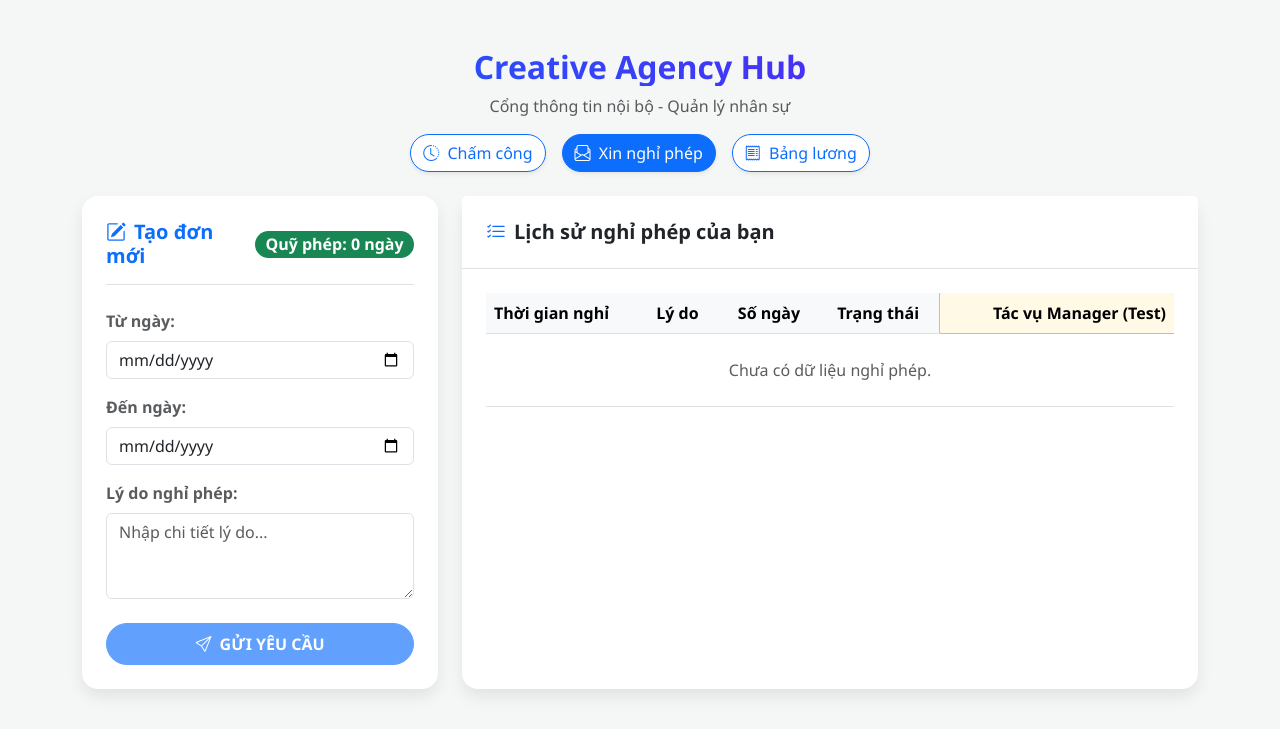
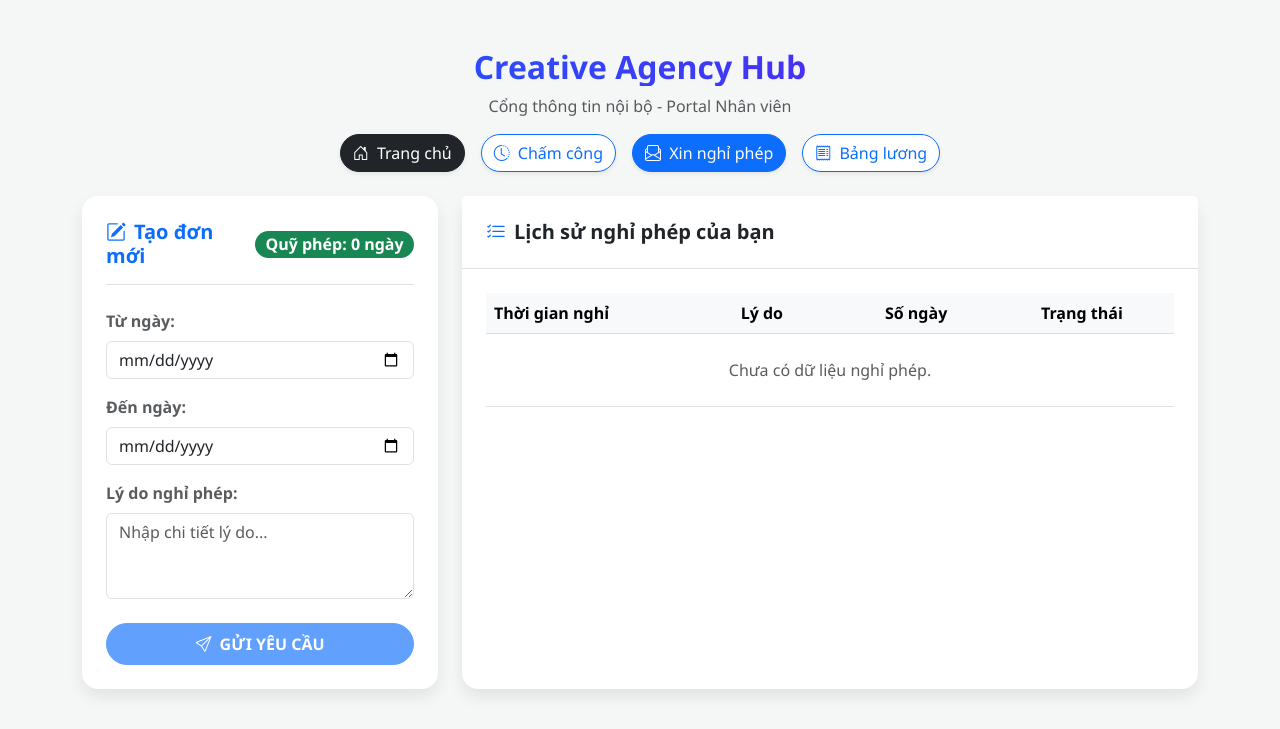
Before and after one commit to Minhhieu3012/creative-agency-hub, a PHP site: page /LTW/pages/leave_request.php in a window 1280 px wide. Shown: the top 729 px of the page. Run offline with PHP 8.4, Linux system fonts and the light colour scheme; data that the repository does not hold is empty.

Commit message:
xoá logic tự chấp nhận duyệt nghỉ việc đối với Employee

```diff
--- a/pages/leave_request.php
+++ b/pages/leave_request.php
@@ -4,7 +4,7 @@ require_once '../config/db_connect.php';
 
 date_default_timezone_set('Asia/Ho_Chi_Minh');
 
-$_SESSION['user_id'] = 1;
+$_SESSION['user_id'] = 1; // LUÔN ĐÓNG VAI TRÒ LÀ NHÂN VIÊN 1
 $user_id = $_SESSION['user_id'];
 
 // 1. LẤY THÔNG TIN QUỸ PHÉP
@@ -13,16 +13,12 @@ $stmtUser->execute([$user_id]);
 $user = $stmtUser->fetch();
 $leave_balance = $user['leave_balance'] ?? 0;
 
-// --- XỬ LÝ LOGIC ---
-if ($_SERVER['REQUEST_METHOD'] == 'POST') {
-
-    // A. LUỒNG NHÂN VIÊN: GỬI ĐƠN NGHỈ PHÉP
-    if (isset($_POST['submit_leave'])) {
+// 2. XỬ LÝ NHÂN VIÊN GỬI ĐƠN
+if ($_SERVER['REQUEST_METHOD'] == 'POST' && isset($_POST['submit_leave'])) {
     $start_date = $_POST['start_date'];
     $end_date = $_POST['end_date'];
     $reason = $_POST['reason'];
 
-        // Tính số ngày xin nghỉ
     $days_requested = (strtotime($end_date) - strtotime($start_date)) / 86400 + 1;
 
     if ($days_requested <= 0) {
@@ -32,50 +28,17 @@ if ($_SERVER['REQUEST_METHOD'] == 'POST') {
         $_SESSION['flash_msg'] = "Bạn chỉ còn $leave_balance ngày phép. Không thể xin nghỉ $days_requested ngày!";
         $_SESSION['flash_type'] = "warning";
     } else {
-            // Lưu vào DB với trạng thái mặc định là Pending
         $stmt = $pdo->prepare("INSERT INTO leave_requests (user_id, start_date, end_date, reason) VALUES (?, ?, ?, ?)");
         $stmt->execute([$user_id, $start_date, $end_date, $reason]);
 
-            $_SESSION['flash_msg'] = "Gửi đơn xin nghỉ $days_requested ngày thành công. Vui lòng chờ duyệt!";
+        $_SESSION['flash_msg'] = "Gửi đơn thành công. Vui lòng chờ Quản lý duyệt!";
         $_SESSION['flash_type'] = "success";
     }
     header("Location: leave_request.php");
     exit();
 }
 
-    // B. LUỒNG QUẢN LÝ (Chỉ dùng để Test): DUYỆT / TỪ CHỐI ĐƠN
-    if (isset($_POST['action_leave'])) {
-        $request_id = $_POST['request_id'];
-        $action = $_POST['action_leave']; // 'Approved' hoặc 'Rejected'
-        $days_to_deduct = $_POST['days_requested'];
-
-        if ($action == 'Approved') {
-            try {
-                $pdo->beginTransaction();
-                // 1. Đổi trạng thái thành Approved
-                $pdo->prepare("UPDATE leave_requests SET status = 'Approved' WHERE id = ?")->execute([$request_id]);
-                // 2. Trừ quỹ phép của nhân viên
-                $pdo->prepare("UPDATE users SET leave_balance = leave_balance - ? WHERE id = ?")->execute([$days_to_deduct, $user_id]);
-                $pdo->commit();
-                $_SESSION['flash_msg'] = "Đã DUYỆT đơn và trừ quỹ phép thành công!";
-                $_SESSION['flash_type'] = "success";
-            } catch (Exception $e) {
-                $pdo->rollBack();
-                $_SESSION['flash_msg'] = "Lỗi khi duyệt đơn: " . $e->getMessage();
-                $_SESSION['flash_type'] = "danger";
-            }
-        } elseif ($action == 'Rejected') {
-            // Từ chối thì chỉ đổi trạng thái, không trừ phép
-            $pdo->prepare("UPDATE leave_requests SET status = 'Rejected' WHERE id = ?")->execute([$request_id]);
-            $_SESSION['flash_msg'] = "Đã TỪ CHỐI đơn nghỉ phép!";
-            $_SESSION['flash_type'] = "danger";
-        }
-        header("Location: leave_request.php");
-        exit();
-    }
-}
-
-// 3. LẤY LỊCH SỬ ĐƠN NGHỈ PHÉP CỦA NHÂN VIÊN
+// 3. LẤY LỊCH SỬ ĐƠN CỦA CHÍNH NHÂN VIÊN NÀY
 $stmtRequests = $pdo->prepare("SELECT * FROM leave_requests WHERE user_id = ? ORDER BY created_at DESC");
 $stmtRequests->execute([$user_id]);
 $requests = $stmtRequests->fetchAll();
@@ -115,8 +78,10 @@ $requests = $stmtRequests->fetchAll();
     <div class="row mb-4">
       <div class="col-12 text-center">
         <h2 class="fw-bold text-gradient">Creative Agency Hub</h2>
-        <p class="text-muted mb-3">Cổng thông tin nội bộ - Quản lý nhân sự</p>
+        <p class="text-muted mb-3">Cổng thông tin nội bộ - Portal Nhân viên</p>
         <div class="d-flex justify-content-center gap-3">
+          <a href="http://localhost/LTW/creative-agency-hub" class="btn btn-dark rounded-pill shadow-sm"><i
+              class="bi bi-house-door me-1"></i> Trang chủ</a>
           <a href="attendance.php" class="btn btn-outline-primary rounded-pill shadow-sm bg-white"><i
               class="bi bi-clock-history me-1"></i> Chấm công</a>
           <a href="leave_request.php" class="btn btn-primary rounded-pill shadow-sm"><i
@@ -143,25 +108,16 @@ $requests = $stmtRequests->fetchAll();
               <h5 class="fw-bold text-primary mb-0"><i class="bi bi-pencil-square me-2"></i>Tạo đơn mới</h5>
               <span class="badge bg-success fs-6 rounded-pill">Quỹ phép: <?= $leave_balance ?> ngày</span>
             </div>
-
             <form method="POST">
-              <div class="mb-3">
-                <label class="form-label fw-bold text-muted">Từ ngày:</label>
-                <input type="date" name="start_date" class="form-control" required min="<?= date('Y-m-d') ?>">
-              </div>
-              <div class="mb-3">
-                <label class="form-label fw-bold text-muted">Đến ngày:</label>
-                <input type="date" name="end_date" class="form-control" required min="<?= date('Y-m-d') ?>">
-              </div>
-              <div class="mb-4">
-                <label class="form-label fw-bold text-muted">Lý do nghỉ phép:</label>
-                <textarea name="reason" class="form-control" rows="3" required
-                  placeholder="Nhập chi tiết lý do..."></textarea>
+              <div class="mb-3"><label class="form-label fw-bold text-muted">Từ ngày:</label><input type="date"
+                  name="start_date" class="form-control" required min="<?= date('Y-m-d') ?>"></div>
+              <div class="mb-3"><label class="form-label fw-bold text-muted">Đến ngày:</label><input type="date"
+                  name="end_date" class="form-control" required min="<?= date('Y-m-d') ?>"></div>
+              <div class="mb-4"><label class="form-label fw-bold text-muted">Lý do nghỉ phép:</label><textarea
+                  name="reason" class="form-control" rows="3" required placeholder="Nhập chi tiết lý do..."></textarea>
               </div>
               <button type="submit" name="submit_leave" class="btn btn-primary w-100 rounded-pill py-2 fw-bold"
-                <?= $leave_balance <= 0 ? 'disabled' : '' ?>>
-                <i class="bi bi-send me-1"></i> GỬI YÊU CẦU
-              </button>
+                <?= $leave_balance <= 0 ? 'disabled' : '' ?>><i class="bi bi-send me-1"></i> GỬI YÊU CẦU</button>
             </form>
           </div>
         </div>
@@ -181,53 +137,29 @@ $requests = $stmtRequests->fetchAll();
                     <th>Lý do</th>
                     <th class="text-center">Số ngày</th>
                     <th class="text-center">Trạng thái</th>
-                    <th class="text-end border-start border-warning bg-warning bg-opacity-10">Tác vụ Manager (Test)</th>
                   </tr>
                 </thead>
                 <tbody>
                   <?php if(empty($requests)): ?>
                   <tr>
-                    <td colspan="5" class="text-center text-muted py-4">Chưa có dữ liệu nghỉ phép.</td>
+                    <td colspan="4" class="text-center text-muted py-4">Chưa có dữ liệu nghỉ phép.</td>
                   </tr>
-                  <?php else: ?>
-                  <?php foreach($requests as $req):
-                                        $d = (strtotime($req['end_date']) - strtotime($req['start_date'])) / 86400 + 1;
-                                    ?>
+                  <?php else: foreach($requests as $req): $d = (strtotime($req['end_date']) - strtotime($req['start_date'])) / 86400 + 1; ?>
                   <tr>
-                    <td>
-                      <strong><?= date('d/m/Y', strtotime($req['start_date'])) ?></strong> <br>
-                      <small class="text-muted">đến <?= date('d/m/Y', strtotime($req['end_date'])) ?></small>
-                    </td>
+                    <td><strong><?= date('d/m/Y', strtotime($req['start_date'])) ?></strong> <br><small
+                        class="text-muted">đến <?= date('d/m/Y', strtotime($req['end_date'])) ?></small></td>
                     <td><?= htmlspecialchars($req['reason']) ?></td>
                     <td class="text-center"><span class="badge bg-secondary"><?= $d ?> ngày</span></td>
                     <td class="text-center">
-                      <?php if($req['status'] == 'Pending'): ?>
-                      <span class="badge bg-warning text-dark rounded-pill"><i class="bi bi-hourglass-split"></i> Chờ
-                        duyệt</span>
-                      <?php elseif($req['status'] == 'Approved'): ?>
-                      <span class="badge bg-success rounded-pill"><i class="bi bi-check-circle"></i> Đã duyệt</span>
-                      <?php else: ?>
-                      <span class="badge bg-danger rounded-pill"><i class="bi bi-x-circle"></i> Từ chối</span>
-                      <?php endif; ?>
-                    </td>
-
-                    <td class="text-end border-start border-warning bg-warning bg-opacity-10">
-                      <?php if($req['status'] == 'Pending'): ?>
-                      <form method="POST" class="d-inline-flex gap-1">
-                        <input type="hidden" name="request_id" value="<?= $req['id'] ?>">
-                        <input type="hidden" name="days_requested" value="<?= $d ?>">
-                        <button type="submit" name="action_leave" value="Approved" class="btn btn-sm btn-success"
-                          title="Duyệt"><i class="bi bi-check"></i></button>
-                        <button type="submit" name="action_leave" value="Rejected" class="btn btn-sm btn-danger"
-                          title="Từ chối"><i class="bi bi-x"></i></button>
-                      </form>
-                      <?php else: ?>
-                      <span class="text-muted small">Đã xử lý</span>
-                      <?php endif; ?>
+                      <?php if($req['status'] == 'Pending'): ?><span class="badge bg-warning text-dark rounded-pill"><i
+                          class="bi bi-hourglass-split"></i> Chờ duyệt</span>
+                      <?php elseif($req['status'] == 'Approved'): ?><span class="badge bg-success rounded-pill"><i
+                          class="bi bi-check-circle"></i> Đã duyệt</span>
+                      <?php else: ?><span class="badge bg-danger rounded-pill"><i class="bi bi-x-circle"></i> Từ
+                        chối</span><?php endif; ?>
                     </td>
                   </tr>
-                  <?php endforeach; ?>
-                  <?php endif; ?>
+                  <?php endforeach; endif; ?>
                 </tbody>
               </table>
             </div>
@@ -236,8 +168,6 @@ $requests = $stmtRequests->fetchAll();
       </div>
     </div>
   </div>
-
-  <script src="https://cdn.jsdelivr.net/npm/bootstrap@5.3.0/dist/js/bootstrap.bundle.min.js"></script>
 </body>
 
 </html>
```
Lines whose indentation alone changed are shown as unchanged.
